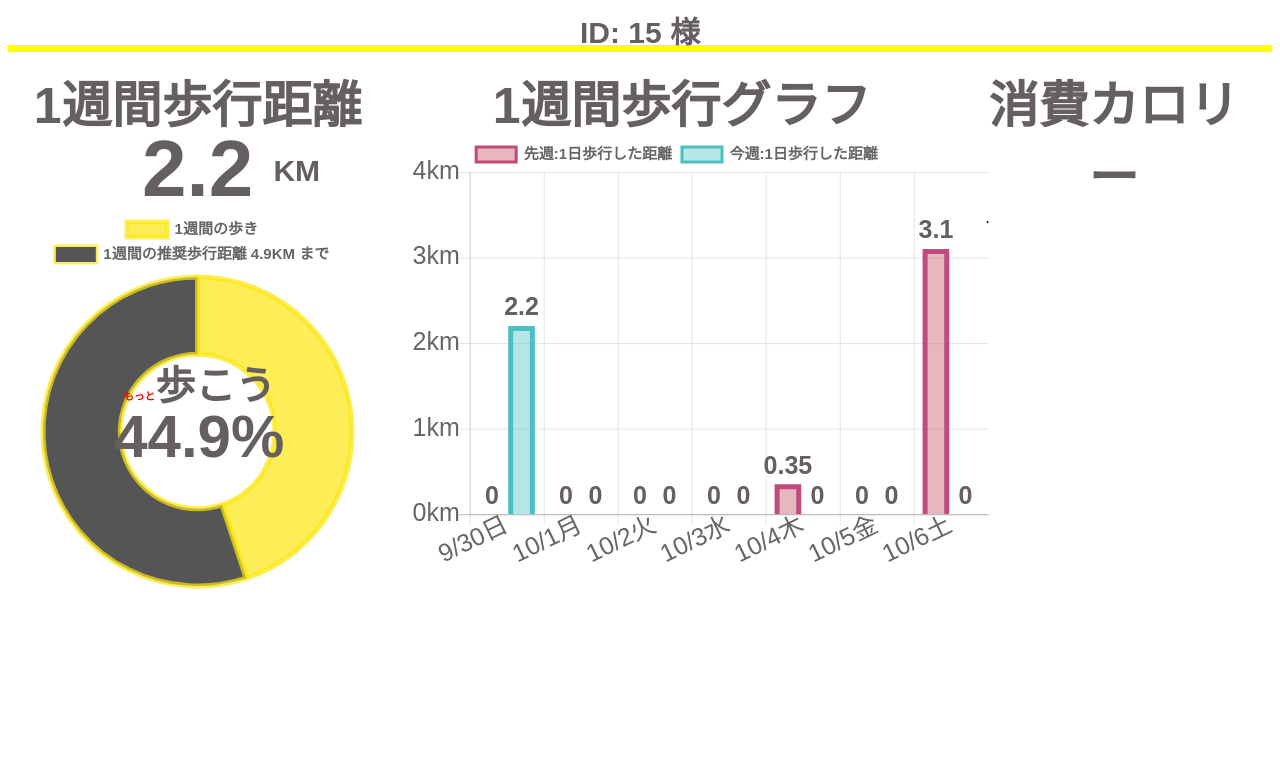
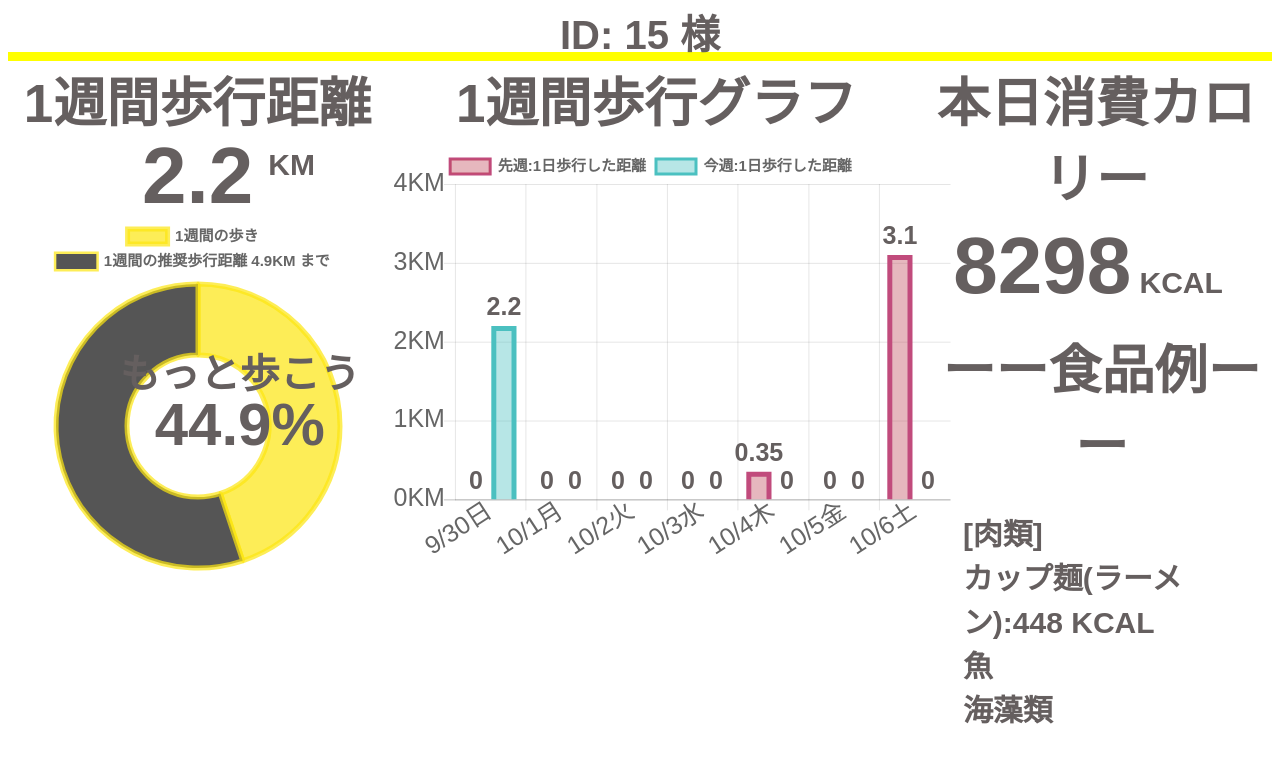
Before and after one commit to asaponhi/2018_procon_wellness, a PHP site: page /DISPLAY_RESULT.html in a window 1280 px wide. Shown: the top 763 px of the page. Run offline with PHP 8.4, Linux system fonts and the light colour scheme.

Commit message:
update calorie layout
食品例の枠組み作成　全体レイアウト整えた

```diff
--- a/2018_procon_wellness/DISPLAY_RESULT.html
+++ b/2018_procon_wellness/DISPLAY_RESULT.html
@@ -35,13 +35,25 @@
       <div class="content content_third">
         <!-- カロリー -->
         <div class="graph calorie-content">
-          <div class="graph title calorie-title">消費カロリー</div>
-          <div id="calorie-total-text"></div>
-          <div id="calorie-weekly_sum_thisWeek-text"></div>
-          <div id="calorie-today_sum_thisWeek-text"></div>
-          <div id="calorie-today_example-text"></div>
+          <div class="graph title calorie-title">本日消費カロリー</div>
+          <!-- <div id="calorie-total-text" class="calorie-text"></div> -->
+          <!-- <div id="calorie-weekly_sum_thisWeek-text" class="calorie-text"></div> -->
+          <div id="calorie-today_sum_thisWeek-text" class="calorie-text"></div>
+          <div class="calorie-today_example">
+            <div class="graph title calorie-today_example-title">ーー食品例ーー</div>
+            <ul>
+            <li id="calorie-today_example-text1" class="calorie-text calorie_example">[肉類]<BR>カップ麺(ラーメン):448 KCAL</li>
+            <li id="calorie-today_example-text2" class="calorie-text calorie_example">魚</li>
+            <li id="calorie-today_example-text3" class="calorie-text calorie_example">海藻類</li>
+          </ul>
+          </div>
+
+          <!-- <div id="calorie-text calorie-total-text"></div>
+          <div id="calorie-text calorie-weekly_sum_thisWeek-text"></div>
+          <div id="calorie-text calorie-today_sum_thisWeek-text"></div>
+          <div id="calorie-text calorie-today_example-text"></div> -->
         </div>
-        .
+
         <!-- 先週の棒グラフ -->
         <!-- <div class="graph graph-bar">
         <div class="graph title graph-bar-title-lastWeek">先週歩行グラフ</div>
@@ -51,27 +63,21 @@
     <!-- third終了 -->
   </div>
 
-
-
-
   <script type="text/javascript" src="js/CSV_READER.js"></script>
   <script type="text/javascript" src="js/IDENTITY.js"></script>
   <script type="text/javascript" src="js/DISTANCE_WEEKLY.js"></script>
   <script type="text/javascript" src="js/chart/Chart.js"></script>
   <script type="text/javascript" src="js/DATE_GET.js"></script>
   <script type="text/javascript" src="js/chart/GRAGH_BAR.js"></script>
+  <script type="text/javascript" src="js/CALORIE.js"></script>
 
 
   <!-- <script src="https://cdnjs.cloudflare.com/ajax/libs/Chart.js/2.1.4/Chart.min.js"></script> -->
   <script>
     UserID(); //ユーザーID表示
-  </script>
-  <script>
-    Distance_Weekly(); //Distance_Weekly()をコメントすると、Graph_Barが作動する。
-  </script>
-  <script>
-    //棒グラフ
-    Gragh_Bar();
+    Distance_Weekly(); //歩行距離
+    Gragh_Bar();//棒グラフ
+    Calorie_Calc();//カロリー
   </script>
 </body>
 
--- a/2018_procon_wellness/DISPLAY_RESULT_STYLE.css
+++ b/2018_procon_wellness/DISPLAY_RESULT_STYLE.css
@@ -6,12 +6,13 @@
   text-align: center;
 }
 #UserID{
-  font-size:30px;
+  font-size:40px;
   font-family: "Arial";
   font-weight:bold;
   color: #655f5f;
   /* border-bottom: dotted 3px #655f5f; */
   background: linear-gradient(transparent 85%,yellow 85%);
+  margin-top: -0.4%;
   margin-bottom: 1%;
 }
 .content{
@@ -19,16 +20,12 @@
   /* display: flex;
   flex-direction: row; */
   display: inline-block;
-
+  margin-top:-1%;
 }
 .li{
   display: inline-block;
 }
-.graph-oneweek{
-  /* float: left; */
-  position: relative;
-  /* margin-top: 2%; */
-}
+
 .graph{
   /* display: inline-block; */
   /* float: left; */
@@ -36,20 +33,21 @@
   font-weight:bold;
   color: #655f5f;
   text-align: center;
-
 }
 .title{
   /* font-size: 10px; */
-  font-size: 50px;
+  font-size: 53px;
+  margin-bottom: 2%;
 }
 .graph-doughnut{
   /* width: 25%; */
-  width: 30%;
+  width: 28%;
   height: auto;
   /* margin-top:3%;  */
   /* margin-right: 10%; */
   /* display: inline-block; */
   position: relative;
+  margin-left: 1%;
 
 }
 #myDoughnut-distance_weekly_sum_thisWeek{
@@ -92,31 +90,53 @@ font-size: 60px;
 /* 棒グラフ */
 .graph-bar{
   /* width: 45%; */
-  width: 50%;
+  width: 48%;
   height: auto;
   position: absolute;
   margin-left: -2%;
   /* display: inline-block; */
 }
 .content_third{
-  width: 20%;
+  width: 30%;
   position: absolute;
-  left: 77%;
+  left: 70%;
 }
 /* カロリー */
 .calorie-content{
   /* width: 20px; */
   width: 100%;
   height: auto;
+  position: relative;
 }
 .calorie-title{
-  /* font-size:50px; */
-  /* position: absolute; */
+  margin-left: 4%;
 }
-.graph-bar-title-lastWeek{
+.calorie-today_example {
+  position: absolute;
+  left: 7%;
+  margin-top: 4%;
+}
+.calorie-today_example ul {
+  list-style: none;
+  font-family: "Arial";
+  font-weight:bold;
+  color: #655f5f;
+  text-align: left;
+  font-size: 30px;
+}
+.calorie-text{
+
+  /* text-align: center; */
+
+}
+.calorie_example{
+
+}
+
+/* .graph-bar-title-lastWeek{
   width: 140%;
   height: auto;
   position: absolute;
   top: 12%;
   font-size: 30px;
-}
+} */
--- a/2018_procon_wellness/js/CALORIE.js
+++ b/2018_procon_wellness/js/CALORIE.js
@@ -4,39 +4,36 @@ document.write("<script type='text/javascript' src='DATE_GET.js'></script>");
 
 var result = getCSV("data.csv"); //csv読み込み
 
-var Calorie_Calc(){
+var Calorie_Calc =function(){
   var now_date = new Date();
   //1週間のカロリーは足していく
   var now_date_hifun = getDate_hifun_oneday(now_date);
   var now_day = getDay_oneday(now_date);
   var start_day = getDay_oneday(now_date);
+  var calorie_weekly_sum_thisWeek =0;
+  var j =1;
   // alert(a+1+"回目\n"+"now_date_hifun: "+now_date_hifun+"\n"+"now_day: "+now_day+"\n"+"start_day: "+start_day);
 //1週間計算
 for (var i = start_day; i >= 0; i--) {
   //1日計算スクリプト
-  var calorie_1day_sum = 0;//1日歩行距離初期化
+  var calorie_today_sum = 0;//1日歩行距離初期化
   var date_chage_flag = false;
   while (!date_chage_flag) {
     if (result.length <= 2) { //比較データがないとき（はじめて記録したとき）+（例外時にも対応）
-      calorie_1day_sum = result[j][4];
+      calorie_today_sum = result[j][4];
       date_chage_flag = true;
-      console.log("はじめて歩いたよ");
     } else if (String(result[j][2]) == now_date_hifun) { //今日の日付と同じなら　//now_day（deb）の日付を1日前に設定する
-      calorie_1day_sum += Number(result[j][4]);
-      console.log("累計距離：" + calorie_1day_sum.toFixed(1) + "<BR><BR>");
+      calorie_today_sum += Number(result[j][4]);
       j++;
     } else if (String(result[j][2]) == null) { //記録の終了条件はないか？　//配列の範囲こえて、取得できないと思う　自分でresultに終了条件付けた至徳とか
       //for文抜け出す
     } else { //日付が変わったら
       date_chage_flag = true;
-      console.log('日付変わった<BR>');
-      console.log('記録日' + result[j][2] + '<BR>');
-      // console.log('今日の日付' + now_date_hifun + '\n');
     }
-  }
+  }//1日終わり　while
   //1日まとめスクリプト
     //1週間歩行距離計算
-    calorie_weekly_sum_thisWeek += calorie_1day_sum;
+    calorie_weekly_sum_thisWeek += calorie_today_sum;
     // alert("calorie_weekly_sum"+calorie_weekly_sum);
 
 
@@ -45,14 +42,17 @@ for (var i = start_day; i >= 0; i--) {
   now_date_hifun = getDate_hifun_oneday(now_date);//i--,numは大きくなる
   // alert("now_date_hifun"+now_date_hifun);
   // now_day = getDay_oneday(now_date.setDate(now_date.getDate()-1));
-  console.log("nowdate" + now_date_hifun + " i" + i);
-}//1日終わり　while
+}//1週間終わり
 
+//出力
   //累計カロリーはトータルとるだけ:result[j][7]
-  //本日のカロリーはとるだけ:result[j][4]
+  // document.getElementById("calorie-total-text").innerHTML = "<span style='font-size: 50px;'>累計:</span>"+ "<span style='font-size: 65px;'>"+String(Math.round(result[1][7]))+"</span>"+"<span style='font-size:30px;'> KCAL</span>"; //ID表示　1回目でも大丈夫
+  //1週間のカロリー
+  // document.getElementById("calorie-weekly_sum_thisWeek-text").innerHTML = "<span style='font-size: 50px;'>1週間:</span>"+"<span style='font-size: 65px;'>"+String(Math.round(calorie_weekly_sum_thisWeek))+"</span>"+"<span style='font-size:30px;'> KCAL</span>";
+  //本日のカロリーはcalorie_today_sum
+  document.getElementById("calorie-today_sum_thisWeek-text").innerHTML = "<span style='font-size: 80px;'>"+String(Math.round(calorie_today_sum))+"</span>"+"<span style='font-size:30px;'> KCAL</span>";
+  // document.getElementById("calorie-today_sum_thisWeek-text").innerHTML = "<span style='font-size: 50px;'>本日:</span>"+"<span style='font-size: 65px;'>"+String(Math.round(calorie_today_sum))+"</span>"+"<span style='font-size:30px;'> KCAL</span>";
+  //Math.round(calorie_weekly_sum_thisWeek*10)/10;
+  // document.getElementById("calorie-today_example-text").innerHTML = "<span style='font-size: 50px;'>本日:</span>"+"<span style='font-size: 65px;'>"+String(Math.round(calorie_today_sum))+"</span>"+"<span style='font-size:30px;'> KCAL</span>";
+  //
 }
-
-var UserID = function(){
-  document.getElementById("UserID").innerHTML = 'ID: '+String(result[1][1]) + ' 様'; //ID表示　1回目でも大丈夫
-}
-// document.getElementById("myDoughnut-cheer-text").innerHTML = "<span style='color: red;font-size: 8pt;'>もっと</span>歩こう";
--- a/2018_procon_wellness/js/chart/GRAGH_BAR.js
+++ b/2018_procon_wellness/js/chart/GRAGH_BAR.js
@@ -116,7 +116,7 @@ var Gragh_Bar = function() {
   if (distance_weekly_sum_thisWeek_rate >= 100) {
     distance_weekly_sum_thisWeek_rate = 100;
     difference_distance_rate = 0;
-    document.getElementById("myDoughnut-cheer-text").innerHTML = "<span style='color: red;'>今週</span>達成！！";//
+    document.getElementById("myDoughnut-cheer-text").innerHTML = "今週達成！！";//
     document.getElementById("myDoughnut-distance_rate-text").innerHTML = String(distance_weekly_sum_thisWeek_rate)+"%";
     // alert("達成");
   }
@@ -130,7 +130,7 @@ var Gragh_Bar = function() {
     document.getElementById("myDoughnut-distance_rate-text").innerHTML = String(distance_weekly_sum_thisWeek_rate)+"%";
   }
   else if(distance_weekly_sum_thisWeek_rate > 0){
-    document.getElementById("myDoughnut-cheer-text").innerHTML = "<span style='color: red;font-size: 8pt;'>もっと</span>歩こう";
+    document.getElementById("myDoughnut-cheer-text").innerHTML = "もっと歩こう";
     document.getElementById("myDoughnut-distance_rate-text").innerHTML = String(distance_weekly_sum_thisWeek_rate)+"%";
   }
   //ドーナツグラフ
@@ -285,7 +285,7 @@ var Gragh_Bar = function() {
             display: true, //表示設定
             // labelString: 'km', //ラベル
             // "<%=value%>km",
-            fontSize: 25, //フォントサイズ
+            fontSize: 20, //フォントサイズ
             fontFamily: 'Arial',
           },
           //目盛りの設定
@@ -297,7 +297,7 @@ var Gragh_Bar = function() {
             fontSize: 25, //フォントサイズ
             fontFamily: 'Arial',
             callback: function(value, index, values) {
-              return value + 'km';
+              return value + 'KM';
             }
           },
           lables: {
@@ -309,9 +309,7 @@ var Gragh_Bar = function() {
           display: true,
 
           scaleLabel: { //軸ラベル設定
-            fontSize: 25, //フォントサイズ
-            fontFamily: 'Arial',
-            // fillStyle:"#000000",
+
           },
           //目盛りの設定
           ticks: {
@@ -319,7 +317,7 @@ var Gragh_Bar = function() {
             beginAtZero: true,
             autoSkip: true,
             maxTicksLimit: 20, //値の最大表示数
-            fontSize: 25, //フォントサイズ
+            fontSize: 25, //フォントサイズ //本当
             fontFamily: 'Arial',
             // fontColor:"#666",
           },
```
